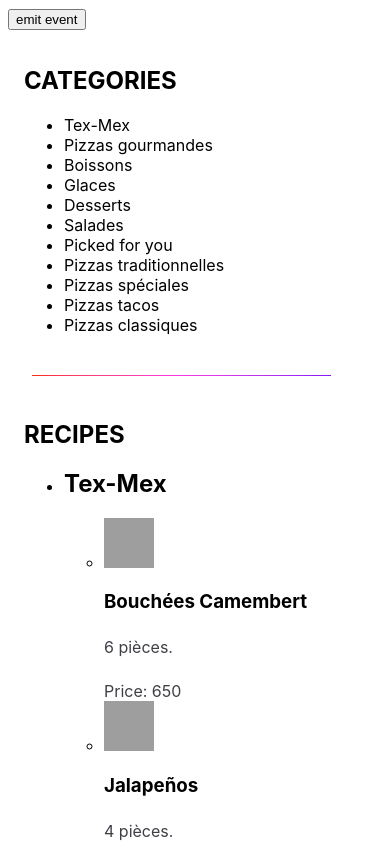
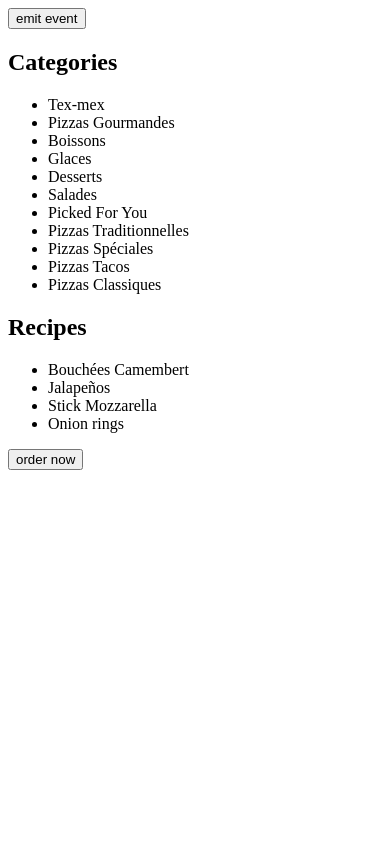
Before and after one commit to charleshergott/mydemo, an Angular app: page / in a window 390 px wide. Shown: the top 844 px of the page. Built offline with nearby package versions, Linux system fonts and the light colour scheme; grey boxes are pictures that could not be loaded.

Commit message:
commit_240424_2

```diff
--- a/src/app/app.component.html
+++ b/src/app/app.component.html
@@ -1,237 +1,26 @@
-<!-- * * * * * * * * * * * * * * * * * * * * * * * * * * * * * * * -->
-<!-- * * * * * * * * * * * The content below * * * * * * * * * * * -->
-<!-- * * * * * * * * * * is only a placeholder * * * * * * * * * * -->
-<!-- * * * * * * * * * * and can be replaced.  * * * * * * * * * * -->
-<!-- * * * * * * * * * * * * * * * * * * * * * * * * * * * * * * * -->
-<!-- * * * * * * * * * Delete the template below * * * * * * * * * -->
-<!-- * * * * * * * to get started with your project! * * * * * * * -->
-<!-- * * * * * * * * * * * * * * * * * * * * * * * * * * * * * * * -->
-
-<style>
-  :host {
-    --bright-blue: oklch(51.01% 0.274 263.83);
-    --electric-violet: oklch(53.18% 0.28 296.97);
-    --french-violet: oklch(47.66% 0.246 305.88);
-    --vivid-pink: oklch(69.02% 0.277 332.77);
-    --hot-red: oklch(61.42% 0.238 15.34);
-    --orange-red: oklch(63.32% 0.24 31.68);
-
-    --gray-900: oklch(19.37% 0.006 300.98);
-    --gray-700: oklch(36.98% 0.014 302.71);
-    --gray-400: oklch(70.9% 0.015 304.04);
-
-    --red-to-pink-to-purple-vertical-gradient: linear-gradient(180deg,
-        var(--orange-red) 0%,
-        var(--vivid-pink) 50%,
-        var(--electric-violet) 100%);
-
-    --red-to-pink-to-purple-horizontal-gradient: linear-gradient(90deg,
-        var(--orange-red) 0%,
-        var(--vivid-pink) 50%,
-        var(--electric-violet) 100%);
-
-    --pill-accent: var(--bright-blue);
-
-    font-family: "Inter", -apple-system, BlinkMacSystemFont, "Segoe UI", Roboto,
-      Helvetica, Arial, sans-serif, "Apple Color Emoji", "Segoe UI Emoji",
-      "Segoe UI Symbol";
-    box-sizing: border-box;
-    -webkit-font-smoothing: antialiased;
-    -moz-osx-font-smoothing: grayscale;
-  }
-
-  h1 {
-    font-size: 3.125rem;
-    color: var(--gray-900);
-    font-weight: 500;
-    line-height: 100%;
-    letter-spacing: -0.125rem;
-    margin: 0;
-    font-family: "Inter Tight", -apple-system, BlinkMacSystemFont, "Segoe UI", Roboto,
-      Helvetica, Arial, sans-serif, "Apple Color Emoji", "Segoe UI Emoji",
-      "Segoe UI Symbol";
-  }
-
-  p {
-    margin: 0;
-    color: var(--gray-700);
-  }
-
-  main {
-    width: 100%;
-    min-height: 100%;
-    display: flex;
-    justify-content: center;
-    align-items: center;
-    padding: 1rem;
-    box-sizing: inherit;
-    position: relative;
-  }
-
-  .angular-logo {
-    max-width: 9.2rem;
-  }
-
-  .content {
-    display: flex;
-    justify-content: space-around;
-    width: 100%;
-    max-width: 700px;
-    margin-bottom: 3rem;
-  }
-
-  .content h1 {
-    margin-top: 1.75rem;
-  }
-
-  .content p {
-    margin-top: 1.5rem;
-  }
-
-  .divider {
-    width: 1px;
-    background: var(--red-to-pink-to-purple-vertical-gradient);
-    margin-inline: 0.5rem;
-  }
-
-  .pill-group {
-    display: flex;
-    flex-direction: column;
-    align-items: start;
-    flex-wrap: wrap;
-    gap: 1.25rem;
-  }
-
-  .pill {
-    display: flex;
-    align-items: center;
-    --pill-accent: var(--bright-blue);
-    background: color-mix(in srgb, var(--pill-accent) 5%, transparent);
-    color: var(--pill-accent);
-    padding-inline: 0.75rem;
-    padding-block: 0.375rem;
-    border-radius: 2.75rem;
-    border: 0;
-    transition: background 0.3s ease;
-    font-family: var(--inter-font);
-    font-size: 0.875rem;
-    font-style: normal;
-    font-weight: 500;
-    line-height: 1.4rem;
-    letter-spacing: -0.00875rem;
-    text-decoration: none;
-  }
-
-  .pill:hover {
-    background: color-mix(in srgb, var(--pill-accent) 15%, transparent);
-  }
-
-  .pill-group .pill:nth-child(6n + 1) {
-    --pill-accent: var(--bright-blue);
-  }
-
-  .pill-group .pill:nth-child(6n + 2) {
-    --pill-accent: var(--french-violet);
-  }
-
-  .pill-group .pill:nth-child(6n + 3),
-  .pill-group .pill:nth-child(6n + 4),
-  .pill-group .pill:nth-child(6n + 5) {
-    --pill-accent: var(--hot-red);
-  }
-
-  .pill-group svg {
-    margin-inline-start: 0.25rem;
-  }
-
-  .social-links {
-    display: flex;
-    align-items: center;
-    gap: 0.73rem;
-    margin-top: 1.5rem;
-  }
-
-  .social-links path {
-    transition: fill 0.3s ease;
-    fill: var(--gray-400);
-  }
-
-  .social-links a:hover svg path {
-    fill: var(--gray-900);
-  }
-
-  @media screen and (max-width: 650px) {
-    .content {
-      flex-direction: column;
-      width: max-content;
-    }
-
-    .divider {
-      height: 1px;
-      width: 100%;
-      background: var(--red-to-pink-to-purple-horizontal-gradient);
-      margin-block: 1.5rem;
-    }
-  }
-</style>
-
-<app-header title="{{ title }}" (childEvent)="handleHeaderClick($event)"></app-header>
+<app-header title="Pizza" (buttonClicked)="handleButtonClicked($event)"></app-header>
 
 
-
-<main class="main">
-
-  <div class="content">
-
-    <div class="right-side">
-      <h2>CATEGORIES</h2>
+<div>
+  <h2>Categories</h2>
   <ul>
-        <li *ngFor="let cat of categories">
-          {{cat.title}}
+    <li *ngFor="let cat of categories" (click)="selectedCategorie = cat">
+      {{ cat.title | titlecase }}
     </li>
   </ul>
 </div>
 
-    <div class="divider" role="separator" aria-label="Divider"></div>
+<div>
+  <h2>Recipes</h2>
 
 
-
-    <div class="left-side">
-      <h2>RECIPES</h2>
-      <ul>
-        <li *ngFor="let cat of categories">
-
-          <h2>{{ cat.title }}</h2>
-
-          <ul>
-            <li *ngFor="let recipe of cat.recipes">
-              <img [src]="recipe.imageUrl" alt="{{ recipe.title }}" width="50" height="50">
-
-              <div>
-                <h3>{{ recipe.title }}</h3>
-                <p>{{ recipe.description }}</p>
-                <p>Price: {{ recipe.price }}</p>
-              </div>
-            </li>
-          </ul>
+  <ul *ngFor="let cat of categories | filterByCategory : selectedCategorie">
+    <li *ngFor="let recipe of cat.recipes" (click)="addToCart(recipe)">
+      {{ recipe.title }}
     </li>
   </ul>
 
+  <button (click)="handleClick($event)">
+    order now {{ orderForm.value | totalPrice }}
+  </button>
 </div>
-
-  </div>
-
-  <button (click)="handleClick($event)">BUY</button>
-
-</main>
-
-<!-- * * * * * * * * * * * * * * * * * * * * * * * * * * * * * * * * -->
-<!-- * * * * * * * * * * * The content above * * * * * * * * * * * * -->
-<!-- * * * * * * * * * * is only a placeholder * * * * * * * * * * * -->
-<!-- * * * * * * * * * * and can be replaced.  * * * * * * * * * * * -->
-<!-- * * * * * * * * * * * * * * * * * * * * * * * * * * * * * * * * -->
-<!-- * * * * * * * * * * End of Placeholder  * * * * * * * * * * * * -->
-<!-- * * * * * * * * * * * * * * * * * * * * * * * * * * * * * * * * -->
-
-
-<router-outlet />
--- a/src/app/app.component.ts
+++ b/src/app/app.component.ts
@@ -1,25 +1,89 @@
 import { Component } from '@angular/core';
 import { RouterOutlet } from '@angular/router';
-import database from './data.json';
+import database from '../assets/data.json';
 import { CommonModule } from '@angular/common';
 import { HeaderComponent } from './header/header.component';
+import { FilterByCategoryPipe } from '../pipe/filter-by-category.pipe';
+import { TotalPricePipe } from '../pipe/total-price.pipe';
+import {
+  FormArray,
+  FormGroup,
+  ReactiveFormsModule,
+  FormControl,
+  Validators,
+  AbstractControl,
+} from '@angular/forms';
+
 
 @Component({
   selector: 'app-root',
   standalone: true,
-  imports: [RouterOutlet, CommonModule, HeaderComponent],
+  imports: [RouterOutlet,
+    CommonModule,
+    HeaderComponent,
+    FilterByCategoryPipe,
+    TotalPricePipe,
+    ReactiveFormsModule,
+  ],
   templateUrl: './app.component.html',
   styleUrl: './app.component.css'
 })
 export class AppComponent {
   title = database.title;
   categories = database.data;
-  recipes: any[] = [];
+  selectedCategorie = database.data[0];
+  order: any[] = [];
+  orderForm: FormArray<
+    FormGroup<{
+      quantity: FormControl;
+      recipe: FormGroup<{
+        uuid: FormControl;
+        price: FormControl;
+      }>;
+    }>
+  > = new FormArray([]) as any;
+
+  constructor() {
+
+  }
 
   handleClick($event: any) {
-    this.title = 'demo'
+    if (!this.orderForm.valid) {
+      return;
+    }
+    console.log('Form is valid! Proceeding with the click action...');
   };
-  handleHeaderClick($event: any) {
-    console.log($event);
+
+  handleButtonClicked($event: any) {
+
+  }
+
+  addToCart(recipe: any) {
+    const index = this.orderForm.value.findIndex((r) => {
+      return r?.recipe?.uuid === recipe.uuid;
+    });
+    if (index >= 0) {
+      // change quantity FormControl value form correct element
+      const control = this.orderForm.at(index);
+      if (!control) {
+        throw new Error('form control not exist');
+      }
+      console.log('>>', control);
+      control.patchValue({ quantity: ++control.value.quantity });
+    } else {
+      // create new FormGroup to validate data
+      const newEl = new FormGroup({
+        quantity: new FormControl(
+          1,
+          Validators.compose([Validators.required, Validators.min(1)])
+        ),
+        recipe: new FormGroup({
+          price: new FormControl(recipe.price),
+          uuid: new FormControl(recipe.uuid),
+        }),
+      });
+      // add FromGroup to FormArray
+      this.orderForm.push(newEl);
+    }
   }
 }
--- /dev/null
+++ b/src/pipe/filter-by-category.pipe.ts
@@ -0,0 +1,14 @@
+import { Pipe, PipeTransform } from '@angular/core';
+
+@Pipe({
+  name: 'filterByCategory',
+  standalone: true,
+})
+export class FilterByCategoryPipe implements PipeTransform {
+  transform(
+    categories: { uuid: string }[],
+    selectedCategory: { uuid: string }
+  ): any[] {
+    return categories.filter((cat) => cat.uuid === selectedCategory.uuid);
+  }
+}
--- /dev/null
+++ b/src/pipe/total-price.pipe.ts
@@ -0,0 +1,13 @@
+import { Pipe, PipeTransform } from '@angular/core';
+
+@Pipe({
+  name: 'totalPrice',
+  standalone: true
+})
+export class TotalPricePipe implements PipeTransform {
+
+  transform(value: unknown, ...args: unknown[]): unknown {
+    return null;
+  }
+
+}
```
Also changed, not shown: src/assets/data.json (renamed from src/app/data.json), 2 other files (tests, documents, lock files or other folders). Lines whose indentation alone changed are shown as unchanged.
